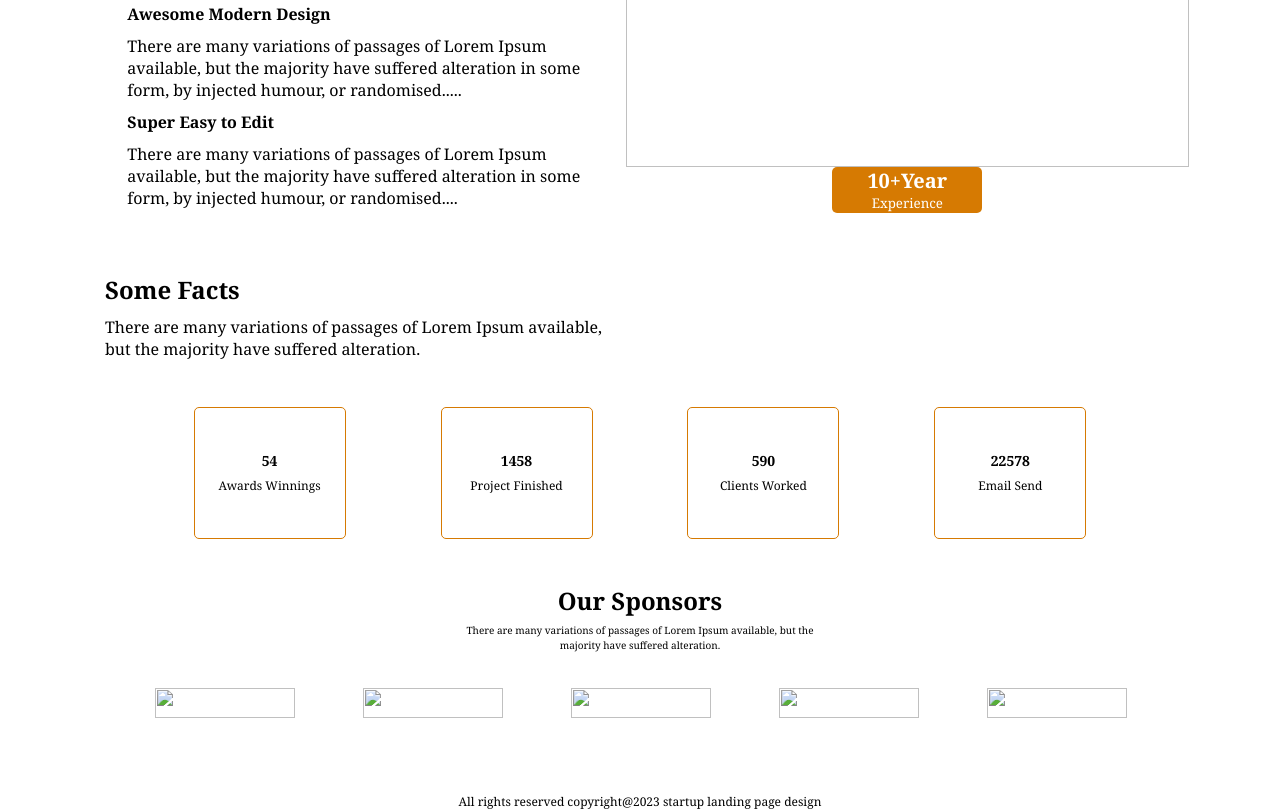
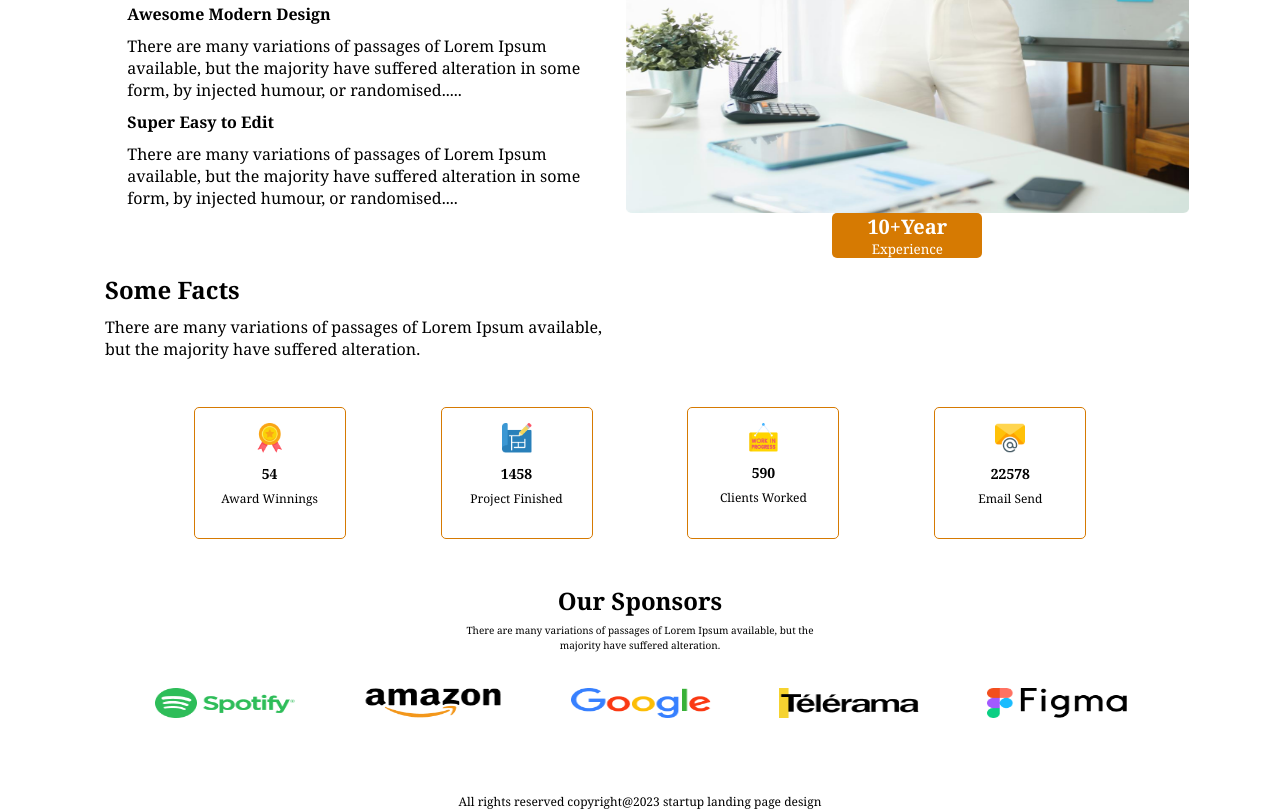
Before and after one commit to Ar-Arifur/G3-Architects, a plain HTML site: page index.html in a window 1280 px wide. Shown: the part 1870-2680 px from the top of the page. Drawn offline with Linux system fonts and the light colour scheme; the site is published under a folder, as on GitHub Pages, so addresses that start at the root find nothing.

Commit message:
resolved

```diff
--- a/index.html
+++ b/index.html
@@ -29,16 +29,16 @@
     <main>
         <!-- Banner start here -->
         <section class="banner-img">
-            <img src="/images/banner.png" alt="">
+            <img src="images/banner.png" alt="">
         </section>
         <!-- Banner-img end here -->
         <!-- main section start here -->
         <section class="main-section">
             <div class="img-container">
-                <div><img src="/images/team1.png" alt=""></div>
-                <div><img src="/images/team2.png" alt=""></div>
-                <div><img src="/images/team3.png" alt=""></div>
-                <div><img src="/images/team4.png" alt=""></div>
+                <div><img src="images/team1.png" alt=""></div>
+                <div><img src="images/team2.png" alt=""></div>
+                <div><img src="images/team3.png" alt=""></div>
+                <div><img src="images/team4.png" alt=""></div>
             </div>
             <div class="text-section">
                 <h3><span class="quick-list">Quick list</span> <span class="of-our">of Our</span> <span class="features">Features</span></h3>
@@ -86,7 +86,7 @@
                 </div>
             </div>
             <div class="experience-img">
-                <img src="/images/architect.png" alt="">
+                <img src="images/architect.png" alt="">
                 <button class="second-btn">
                     <h2>10+Year</h2>
                     <p>Experience</p>
@@ -103,22 +103,22 @@
             </div>
             <div class="projects">
                 <div class="project-item">
-                    <img src="/images/icons/ribon.png" alt="">
+                    <img src="images/icons/ribon.png" alt="">
                     <h3>54</h3>
-                    <p>Awards Winnings</p>
+                    <p>Award Winnings</p>
                 </div>
                 <div class="project-item">
-                    <img src="/images/icons/projects.png" alt="">
+                    <img src="images/icons/projects.png" alt="">
                     <h3>1458</h3>
                     <p>Project Finished</p>
                 </div>
                 <div class="project-item">
-                    <img src="/images/icons/customers.png" alt="">
+                    <img src="images/icons/customers.png" alt="">
                     <h3>590</h3>
                     <p>Clients Worked</p>
                 </div>
                 <div class="project-item">
-                    <img src="/images/icons/email.png" alt="">
+                    <img src="images/icons/email.png" alt="">
                     <h3>22578</h3>
                     <p>Email Send</p>
                 </div>
@@ -135,19 +135,19 @@
         </div>
         <div class="logo">
             <div>
-                <img src="/images/sponsors/spotify.png" alt="">
+                <img src="images/sponsors/spotify.png" alt="">
             </div>
             <div>
-                <img src="/images/sponsors/amazon.png" alt="">
+                <img src="images/sponsors/amazon.png" alt="">
             </div>
             <div>
-                <img src="/images/sponsors/google.png" alt="">
+                <img src="images/sponsors/google.png" alt="">
             </div>
             <div>
-                <img src="/images/sponsors/telerama.png" alt="">
+                <img src="images/sponsors/telerama.png" alt="">
             </div>
             <div>
-                <img src="/images/sponsors/figma.png" alt="">
+                <img src="images/sponsors/figma.png" alt="">
             </div>
         </div>
         <div class="copyright">
```
